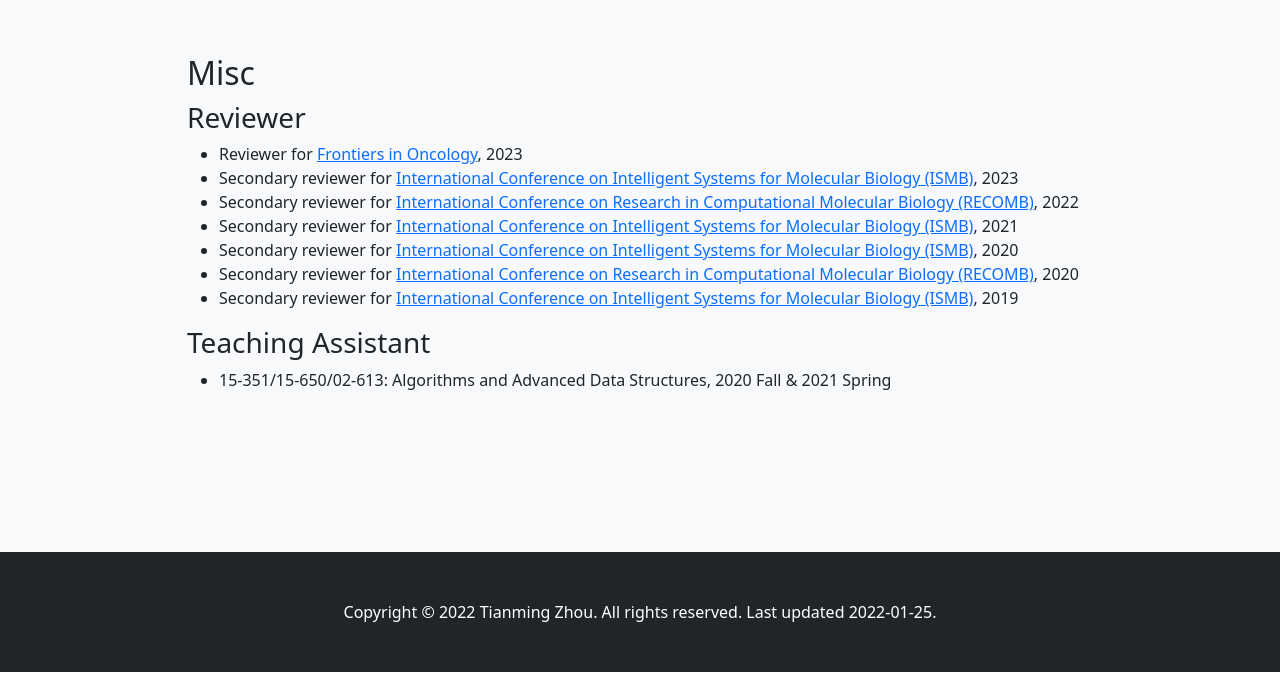
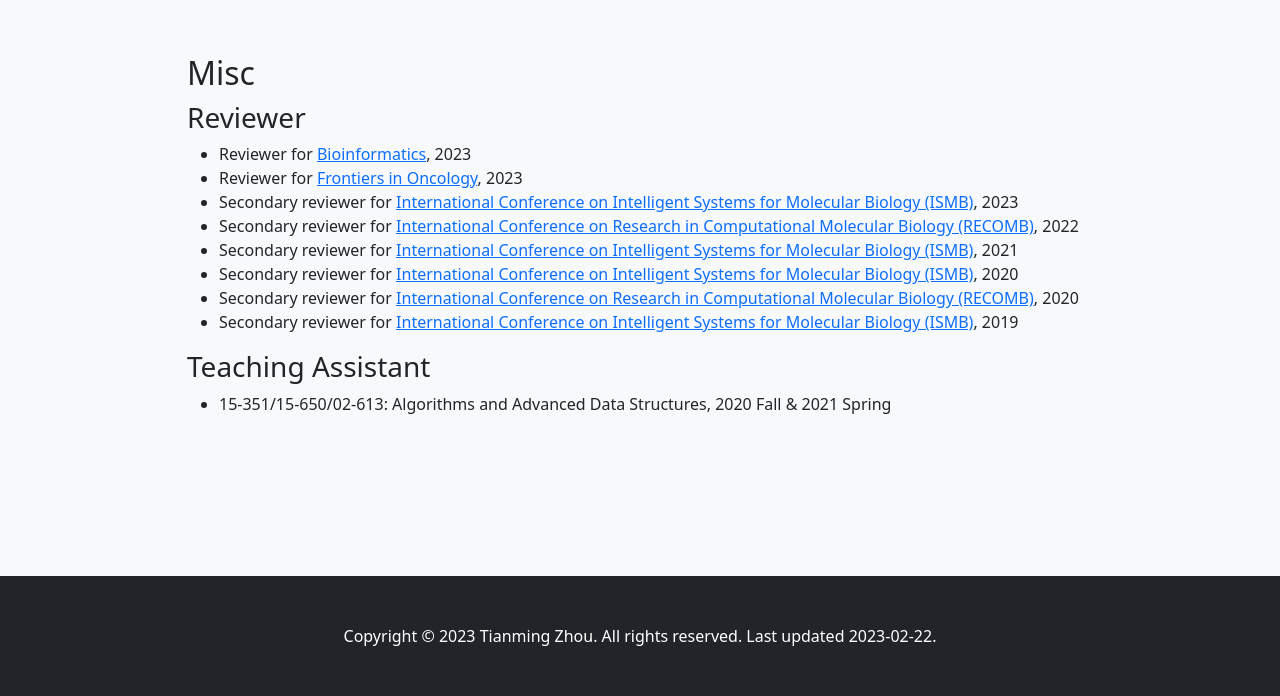
Before and after one commit to TianmingZhou/TianmingZhou.github.io, a plain HTML site: page index.html in a window 1280 px wide. Shown: the part 4367-5063 px from the top of the page. Before the commit the page ends 5039 px from the top, so only its background shows below. Drawn offline with nearby package versions, Linux system fonts and the light colour scheme; files whose address does not match are found by name.

Commit message:
Add reviewer of bioinformatics

```diff
--- a/index.html
+++ b/index.html
@@ -209,6 +209,7 @@
             <h2>Misc</h2>
             <h3>Reviewer</h3>
             <ul>
+                <li>Reviewer for <a href="https://academic.oup.com/bioinformatics">Bioinformatics</a>, 2023</li>
                 <li>Reviewer for <a href="https://www.frontiersin.org/journals/oncology">Frontiers in Oncology</a>, 2023</li>
                 <li>Secondary reviewer for <a href="https://www.iscb.org/ismbeccb2023">International Conference on Intelligent Systems for Molecular Biology (ISMB)</a>, 2023</li>
                 <li>Secondary reviewer for <a href="https://recomb2022.net/">International Conference on Research in Computational Molecular Biology (RECOMB)</a>, 2022</li>
@@ -225,7 +226,7 @@
     </section>
     <!-- Footer-->
     <footer class="py-5 bg-dark">
-        <div class="container px-4"><p class="m-0 text-center text-white">Copyright © 2022 Tianming Zhou. All rights reserved. Last updated 2022-01-25.</p></div>
+        <div class="container px-4"><p class="m-0 text-center text-white">Copyright © 2023 Tianming Zhou. All rights reserved. Last updated 2023-02-22.</p></div>
     </footer>
     <!-- Bootstrap core JS-->
     <script src="https://cdn.jsdelivr.net/npm/bootstrap@5.1.3/dist/js/bootstrap.bundle.min.js"></script>
```
